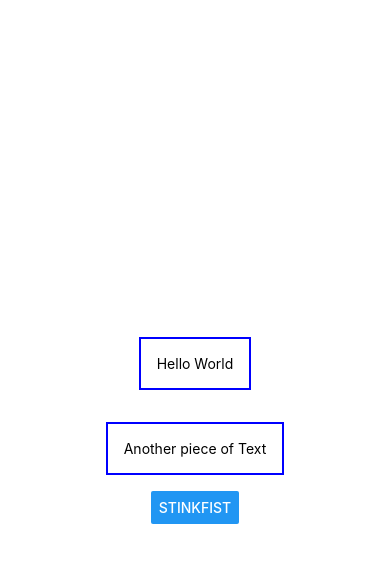
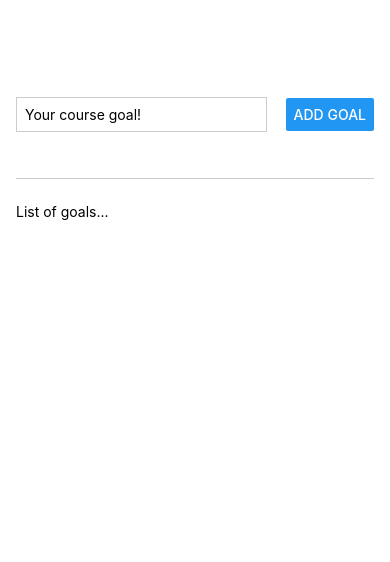
Before and after one commit to timiscarrington/first-RN-learning-project, a React Native app: screen / in a window 390 px wide. Shown: the top 562 px of the page. Built offline with nearby package versions, Linux system fonts and the light colour scheme.

Commit message:
added general beginning styling to app.js, in this first many project

```diff
--- a/App.js
+++ b/App.js
@@ -1,27 +1,42 @@
-
-import { StyleSheet, Text, View, Button } from 'react-native';
+import { StyleSheet, Text, View, Button, TextInput } from 'react-native';
 
 export default function App() {
   return (
-    <View style={styles.container}>
-      <Text style={styles.dumText}>Hello World</Text>
-      <Text style={styles.dumText}>Another piece of Text</Text>
-      <Button title='Stinkfist'/>
+    <View style={styles.appContainer}>
+      <View style={styles.inputContainer}>
+        <TextInput style={styles.textInput} placeholder="Your course goal!" />
+        <Button title="Add Goal" />
+      </View>
+      <View style={styles.goalsContainer}>
+        <Text>List of goals...</Text>
+      </View>
     </View>
   );
 }
 
 const styles = StyleSheet.create({
-  container: {
+  appContainer: {
     flex: 1,
-    backgroundColor: '#fff',
+    paddingTop: 50,
+    paddingHorizontal: 16
+  },
+  inputContainer: {
+    flex: 1,
+    flexDirection: 'row',
+    justifyContent: 'space-between',
     alignItems: 'center',
-    justifyContent: 'center',
+    marginBottom: 24,
+    borderBottomWidth: 1,
+    borderBottomColor: '#cccccc'
   },
-  dumText: {
-    margin: 16,
-    borderWidth:2,
-    borderColor: 'blue',
-    padding: 16,
+  textInput: {
+    borderWidth: 1,
+    borderColor: '#cccccc',
+    width: '70%',
+    marginRight: 8,
+    padding: 8
+  },
+  goalsContainer: {
+    flex: 5
   }
 });
```
